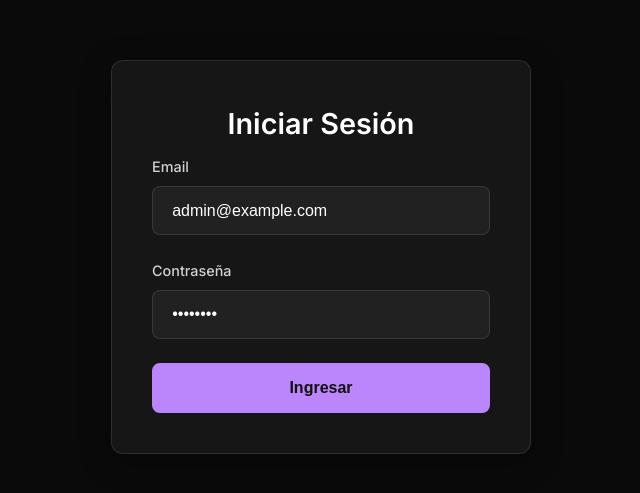
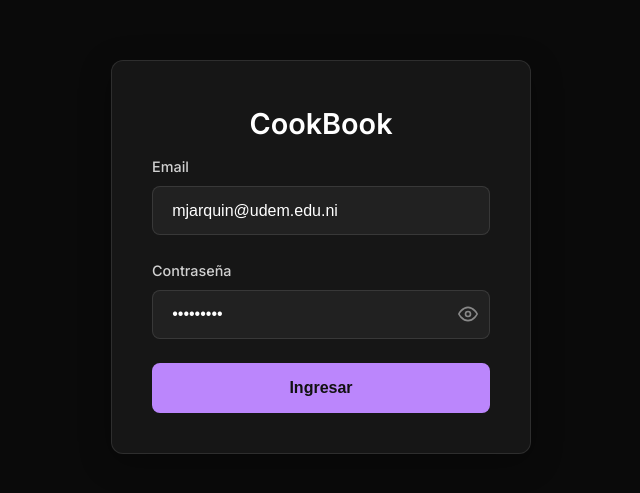
Before and after one commit to mnavarretem86/RecetasMarian, a React (Vite) app in the folder CookBook/: page / in a window 1280 px wide. Shown: the part 143-636 px from the top of the page, without its empty margins (319-959 px from the left). Built offline with nearby package versions, Linux system fonts and the light colour scheme; no server answers.

Commit message:
Logica de pasos

```diff
--- a/CookBook/src/api/auth.js
+++ b/CookBook/src/api/auth.js
@@ -1,4 +1,3 @@
-// src/api/auth.js
 import axios from 'axios';
 
 const API_URL = import.meta.env.VITE_API_URL || 'http://localhost:5090';
@@ -37,9 +36,13 @@ const handleApiError = (error) => {
 export const login = async ({ email, contrasena }) => {
 try {
  const response = await axios.post(`${API_URL}/api/Usuario/IniciarSesion`, { email, contrasena }, { timeout: 10000, validateStatus: (status) => status < 500 });
-    if (response.status !== 200 || !response.data) return handleApiError({ response });
-    localStorage.setItem('authToken', response.data.token);
-    localStorage.setItem('userData', JSON.stringify(response.data));
+
+ if (response.status !== 200 || !response.data) {
+  return handleApiError({ response });
+ }
+
+ sessionStorage.setItem('userData', JSON.stringify(response.data));
+
  const userData = { ...response.data, displayName: response.data.nombreCompletoUsuario || email.split('@')[0] };
  return { success: true, user: userData };
 } catch (error) {
@@ -49,21 +52,24 @@ export const login = async ({ email, contrasena }) => {
 
 export const verifySession = async () => {
 try {
-    const userData = localStorage.getItem('userData');
-    const authToken = localStorage.getItem('authToken');
-    if (!userData || !authToken) return null;
+ const userData = sessionStorage.getItem('userData');
+
+ if (!userData) return null;
+
  const parsedData = JSON.parse(userData);
-    if (!parsedData || typeof parsedData !== 'object') throw new Error('Datos de usuario inválidos');
+
+ if (!parsedData || typeof parsedData !== 'object') {
+  throw new Error('Datos de usuario inválidos');
+ }
+
  return parsedData;
 } catch (error) {
  console.error('Error al verificar sesión:', error);
-    localStorage.removeItem('userData');
-    localStorage.removeItem('authToken');
+ sessionStorage.removeItem('userData');
  return null;
 }
 };
 
 export const logout = () => {
-  localStorage.removeItem('userData');
-  localStorage.removeItem('authToken');
+sessionStorage.removeItem('userData');
 };
--- /dev/null
+++ b/CookBook/src/assets/Login.css
@@ -0,0 +1,23 @@
+
+.login-container input::placeholder {
+  color: rgba(255, 255, 255, 0.6);
+}
+.password-input-container {
+  position: relative;
+}
+.password-toggle-icon {
+  position: absolute;
+  top: 50%;
+  right: 12px;
+  transform: translateY(-50%);
+  cursor: pointer;
+  color: #888;
+  display: flex;
+  align-items: center;
+}
+.password-toggle-icon:hover {
+  color: #333;
+}
+.password-input-container input {
+  padding-right: 40px;
+}
--- a/CookBook/src/components/Login.jsx
+++ b/CookBook/src/components/Login.jsx
@@ -1,12 +1,14 @@
-import { useState } from 'react';
+import React, { useState } from 'react';
 import { useNavigate } from 'react-router-dom';
 import { login } from '../api/auth';
+import '../assets/Login.css';
 
 const Login = ({ onLogin }) => {
-  const [email, setEmail] = useState('admin@example.com');
-  const [password, setPassword] = useState('admin123');
+  const [email, setEmail] = useState('mjarquin@udem.edu.ni');
+  const [password, setPassword] = useState('*********');
   const [error, setError] = useState('');
   const [loading, setLoading] = useState(false);
+  const [showPassword, setShowPassword] = useState(false);
   const navigate = useNavigate();
 
   const handleSubmit = async (e) => {
@@ -33,7 +35,6 @@ const Login = ({ onLogin }) => {
         return;
       }
 
-
       if (onLogin) onLogin(result.user);
       navigate('/dashboard');
 
@@ -47,7 +48,7 @@ const Login = ({ onLogin }) => {
 
   return (
     <div className="login-container">
-      <h2>Iniciar Sesión</h2>
+      <h2>CookBook</h2>
 
       {error && (
         <div className={`error-message ${error.includes('credenciales') ? 'password-error' : ''}`}>
@@ -84,8 +85,9 @@ const Login = ({ onLogin }) => {
 
         <div className="form-group">
           <label htmlFor="password">Contraseña</label>
+          <div className="password-input-container">
             <input
-            type="password"
+              type={showPassword ? "text" : "password"}
               id="password"
               value={password}
               onChange={(e) => {
@@ -96,6 +98,23 @@ const Login = ({ onLogin }) => {
               required
               className={error.includes('credenciales') ? 'error-field' : ''}
             />
+            <span
+              className="password-toggle-icon"
+              onClick={() => setShowPassword(!showPassword)}
+            >
+              {showPassword ? (
+                <svg xmlns="http://www.w3.org/2000/svg" width="20" height="20" viewBox="0 0 24 24" fill="none" stroke="currentColor" strokeWidth="2" strokeLinecap="round" strokeLinejoin="round" className="feather feather-eye-off">
+                  <path d="M17.94 17.94A10.07 10.07 0 0 1 12 20c-7 0-11-8-11-8a18.45 18.45 0 0 1 5.06-5.94M9.91 4.24A9.09 9.09 0 0 1 12 4c7 0 11 8 11 8a18.5 18.5 0 0 1-2.94 3.19m-8.49-.66A4 4 0 0 1 8 12.001a4.01 4.01 0 0 1 4-4c.71 0 1.37.2 1.95.55"></path>
+                  <line x1="1" y1="1" x2="23" y2="23"></line>
+                </svg>
+              ) : (
+                <svg xmlns="http://www.w3.org/2000/svg" width="20" height="20" viewBox="0 0 24 24" fill="none" stroke="currentColor" strokeWidth="2" strokeLinecap="round" strokeLinejoin="round" className="feather feather-eye">
+                  <path d="M1 12s4-8 11-8 11 8 11 8-4 8-11 8-11-8-11-8z"></path>
+                  <circle cx="12" cy="12" r="3"></circle>
+                </svg>
+              )}
+            </span>
+          </div>
           {error.includes('credenciales') && (
             <p className="hint-message">
               ¿Olvidaste tu contraseña?{' '}
```
Also changed, not shown: 15 other files (tests, documents, lock files or other folders). Lines whose indentation alone changed are shown as unchanged.
